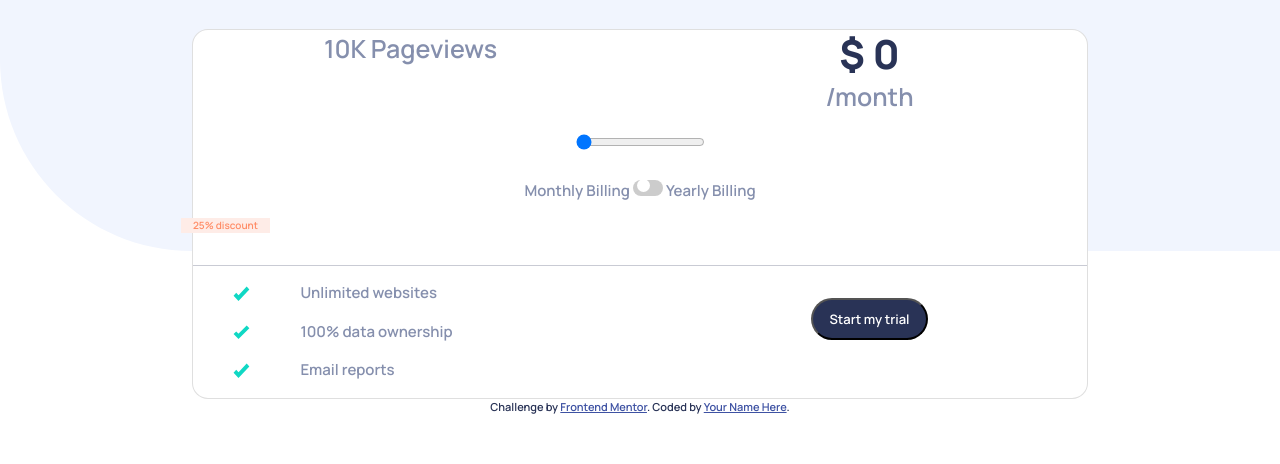
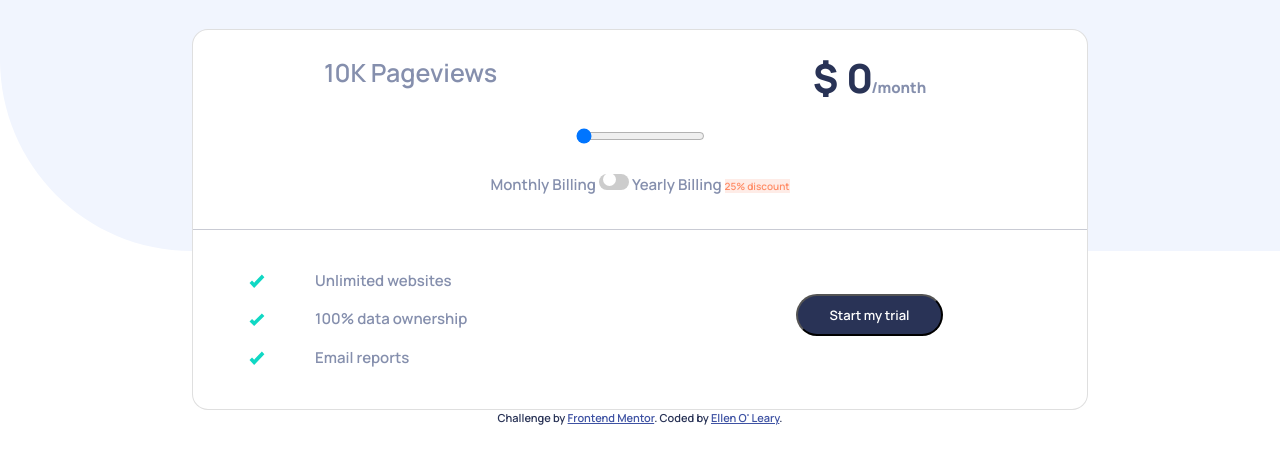
Before and after one commit to ellen0leary/interactive-pricing-component, a plain HTML site: page index.html in a window 1280 px wide. Shown: the part 198-662 px from the top of the page. Drawn offline with nearby package versions, Linux system fonts and the light colour scheme.

Commit message:
fixed positioning

```diff
--- a/app/css/stylesheet.css
+++ b/app/css/stylesheet.css
@@ -59,10 +59,11 @@ body {
     font-size: 15px;
     margin-left: -10px;
     margin-right: 0px;
+    color: hsl(225, 20%, 60%);
 }
 
 button {
-    margin-top: 1pc;
+    margin-top: 3pc;
   background-color:  hsl(227, 35%, 25%);
   line-height:1pc;
   border-radius: 40px;
@@ -73,8 +74,8 @@ button {
     color: white;
     margin-top: 10px;
     margin-bottom: 10px;
-    margin-left: 10px;
-    margin-right: 10px;
+    margin-left: 25px;
+    margin-right: 25px;
     font-size: 13px;
 }
 /* .slider {
@@ -176,4 +177,9 @@ button {
     font-size: 10px;
     color: hsl(15, 100%, 70%);
     width: fit-content;
+    float:unset;
   }
+
+  .break {
+    margin:1.5pc 1pc;
+  }
--- a/index.html
+++ b/index.html
@@ -42,11 +42,16 @@
   <div class="card">
     <div class="row allign-items-start">
         <div class="col">
+          <div class="break">
           <p> <span id="pageview">10K</span> Pageviews </p>
         </div>
+      </div>
         <div class="col">
+          <div class="break">
           <div class="row allign-items-start">
-          <h1>$ <span id="out-put"></span></h1><p>/month</p>
+            <h1>$ <span id="out-put"></span>
+            <span class="info">/month</span></h1>
+          </div>
         </div>
       </div>
     </div>
@@ -57,6 +62,7 @@
     </div>
     <br>
     <div class="row allign-items-start content">
+      <div class="col">
         <p class="infor">
           Monthly Billing
 
@@ -64,19 +70,21 @@
             <input type="checkbox">
             <span class="slider-round"></span>
           </label>
-      Yearly Billing <div class="dis">25% discount </div>
+          Yearly Billing <span class="dis">25% discount </span>
         </p>
+      </div>
     </div>
     <hr>
 
 
     <div class="row allign-items-start">
       <div class="col">
+        <div class="break">
           <div class="row allign-items-start">
             <p class="info"><img src="app/images/icon-check.svg" class="image">Unlimited websites</p>
             <p class="info"><img src="app/images/icon-check.svg" class="image">100% data ownership</p>
             <p class="info"><img src="app/images/icon-check.svg" class="image">Email reports</p>
-
+          </div>
         </div>
       </div>
       <div class="col">
@@ -104,7 +112,7 @@
 
   <div class="attribution">
     Challenge by <a href="https://www.frontendmentor.io?ref=challenge" target="_blank">Frontend Mentor</a>.
-    Coded by <a href="#">Your Name Here</a>.
+    Coded by <a href="https://github.com/ellen0leary">Ellen O' Leary</a>.
   </div>
 </body>
 
```
Lines whose indentation alone changed are shown as unchanged.
